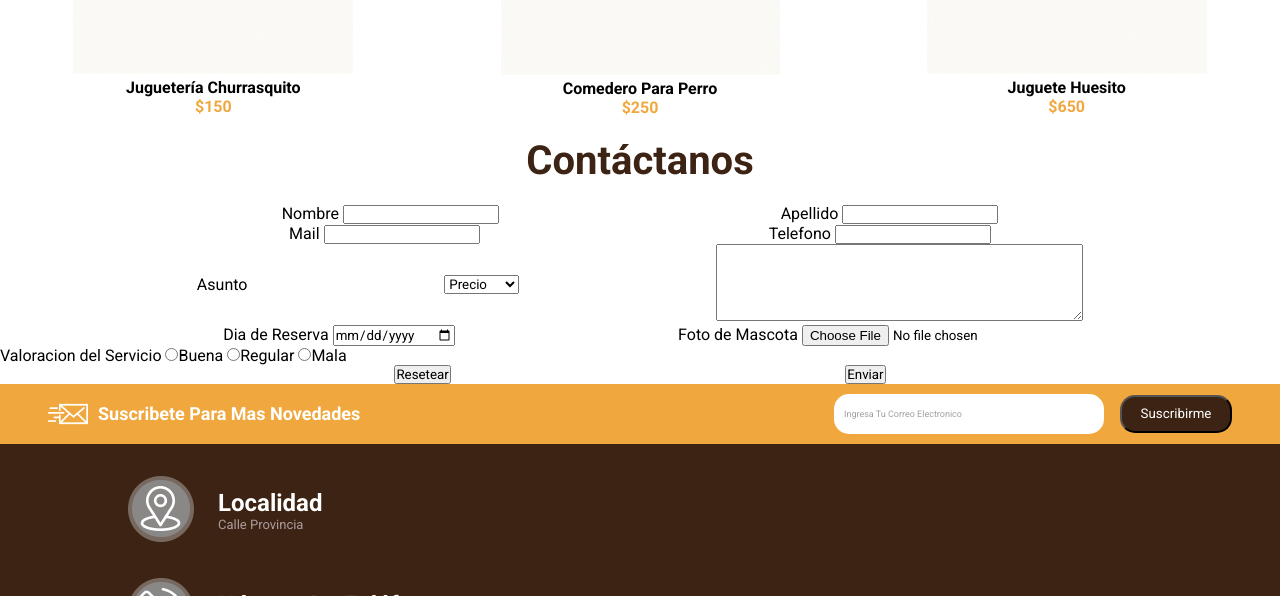
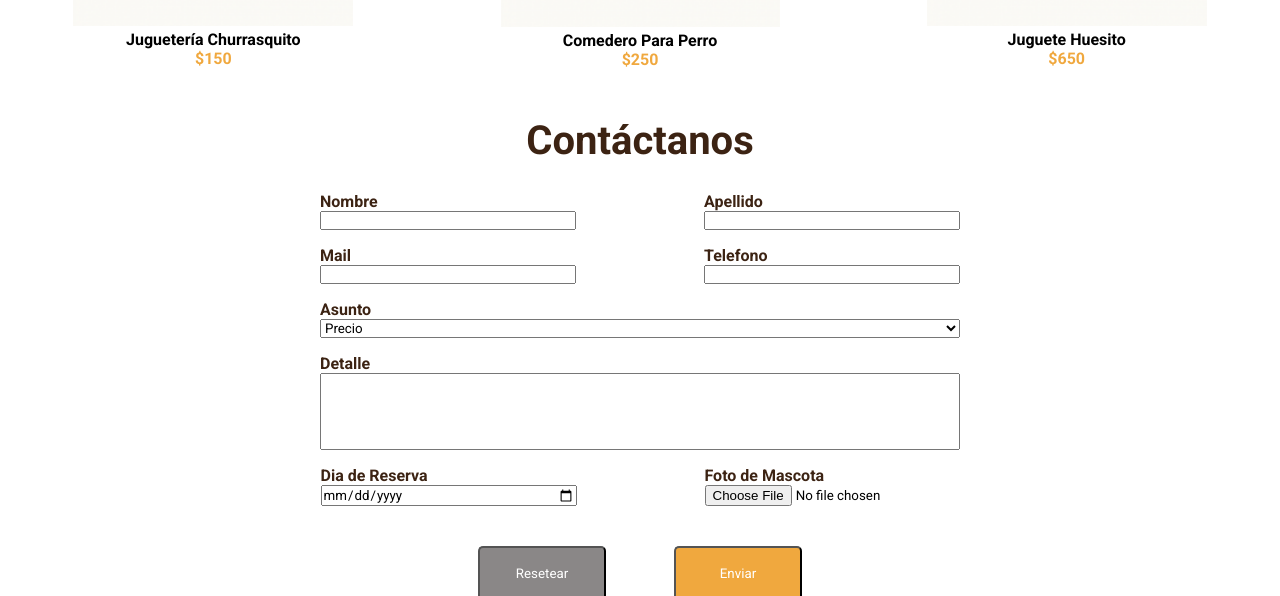
Before and after one commit to Oriana10/Frontend, a plain HTML site: page index.html in a window 1280 px wide. Shown: the part 1134-1730 px from the top of the page. Drawn offline with Linux system fonts and the light colour scheme.

Commit message:
Agrego estilo al formulario

```diff
--- a/css/stylesDesktop.css
+++ b/css/stylesDesktop.css
@@ -50,9 +50,13 @@ header nav {
     height: 60px;
     width: 100%;
     display: flex;
+    justify-content: space-between;
     align-items: center;
-    justify-content: space-between;
     box-shadow: 5px 10px 18px #888888;
+}
+
+header nav .logo, .enlaces {
+    margin: 2rem;
 }
 
 header nav .logo {
@@ -68,17 +72,22 @@ header nav .enlaces {
 
 header nav .enlaces .enlace {
     display: flex;
-    justify-content: space-evenly; /*NO ME TOMA EL SPACE BIEN*/
-    align-items: center;
+    margin: 0.5rem;
+}
+
+header nav .enlaces .enlace img {
+    height: 20px;
+    width: auto;
 }
 
 header nav .enlaces .enlace p {
     color: var();
     text-transform: capitalize;
+    margin: 0.2rem;
 }
 
 header nav .menu {
-    visibility: hidden;
+    display: none;
 }
 
 main .banner {
@@ -86,7 +95,6 @@ main .banner {
     justify-content: flex-end;
     align-items: center;
 }
-
 
 main .banner .imagenPrincipalMobile {
     display: none;
@@ -136,26 +144,23 @@ main .seccion-productos {
     flex-direction: column;
     align-items: center;
     text-transform: capitalize;
-    margin: 4rem;
+    margin: 3rem;
   }
 
 main .seccion-productos h1 {
     font-size: 3rem;
     font-weight: bold;
-    text-align: center;
-    margin: 2rem 0 1rem 0;
+    margin: 1rem 0 1rem 0;
   }
 
-  main .seccion-productos .texto {
+main .seccion-productos .texto {
     display: flex;
-    justify-content: space-between; /*NO ME TOMA EL SPACE BET*/
-    align-items: center;
-  }
+    justify-content: space-evenly; /*no toma space-evently ni ningun otro no se por que*/
+}
 
-  main .seccion-productos .texto p {
-    text-transform: capitalize;
+main .seccion-productos .texto p {
     color: var(--color-terciario);
-  }
+}
 
 main .productos {
     display: flex;
@@ -180,38 +185,6 @@ main .productos article p.titulo {
 
 main .productos article p.precio {
     color: #F0A83E;
-}
-
-
-
-
-
-
-
-
-
-
-
-
-
-
-
-
-
-
-/*
-main .seccion-contacto {
-    margin: 60px;
-    display: flex;
-    flex-direction: column;
-    align-items: center;
-}
-
-main .seccion-contacto h3 {
-    text-transform: capitalize;
-    margin: 20px;
-    font-size: 2.5rem;
-    color: var(--color-secundario);
 }
 
 main .seccion-contacto .inputs div {
@@ -256,11 +229,9 @@ main .seccion-contacto .botones-contenedor button.resetear {
 main .seccion-contacto .botones-contenedor button.enviar {
     background-color: #F0A83E;
 }
-*/
 
-
-main .formulario {
-    display: block;
+main .seccion-contacto {
+    margin: 3rem;
 }
 
 main .seccion-contacto h3 {
@@ -271,31 +242,63 @@ main .seccion-contacto h3 {
     text-align: center;
 }
 
-main .formulario .nombre-y-apellido, .mail-y-telefono, .asunto-y-detalle, .reserva-y-file, .botones {
+main form {
+    display: flex;
+    flex-direction: column;
+    justify-content: center;
+    align-items: center;
+}
+
+main form .sections-form {
     display: flex;
     justify-content: space-evenly;
     align-items: center;
 }
 
+main form .sections-form .contenedor-inputs {
+    display: flex;
+    flex-direction: column;
+    justify-content: center;
+    margin: 0.5rem 4rem;
+}
 
+main form .sections-form .contenedor-inputs label {
+    font-weight: bold;
+    color: var(--color-secundario);
+}
 
+main form .asunto-y-detalle {
+    display: flex;
+    flex-direction: column;
+}
 
+main form .contenedor-detalle textarea {
+    resize: none;
+}
 
+main form .contenedor-nombre, .contenedor-apellido, .contenedor-mail, .contenedor-telefono, .contenedor-reserva {
+    width: 20vw;
+}
 
+main form .contenedor-asunto, .contenedor-detalle {
+    width: 50vw;
+}
 
+main form .botones button {
+    color: var(--color-cuartenario);
+    border-radius: 5px;
+    width: 10vw;
+    height: 7vh;
+    margin: 2rem;
+}
 
+main form .botones .reset {
+    background-color: var(--color-terciario);
+}
 
-
-
-
-
-
-
-
-
-
-
-
+main form .botones .enviar {
+    background-color: var(--color-primario);
+}
 
 main .barra-inferior {
     background-color: #F0A83E;
--- a/css/stylesMobile.css
+++ b/css/stylesMobile.css
@@ -169,42 +169,42 @@
     text-transform: capitalize;
   }
 
-  main .seccion-contacto .inputs {
-   margin: 2rem;
-  }
+main form .contenedor-inputs {
+  display: flex;
+  flex-direction: column;
+  justify-content:center;
+  margin: 1rem;
+}
 
-  main .seccion-contacto .inputs div {
-    background-color: var(--color-secundario);
-    width: 35rem;
-    height: 4rem;
-    margin: 1rem;
-    border-radius: 1.5rem;
-    display: flex;
-    align-items: center;
-  }
+main form .contenedor-inputs label {
+  color: var(--color-secundario);
+  font-weight: bold;
+}
 
-  main .seccion-contacto .inputs div p {
-    color: var(--color-sexto);
-    text-transform: capitalize;
-    font-size: small;
-    margin-left: 2rem;
-  }
+main form .contenedor-detalle textarea {
+  resize: none;
+}
 
-  main .seccion-contacto .botones-contenedor button {
-    border: none;
-    border-radius: 2rem;
-    height: 8vh;
-    width: 30vw;
-    text-transform: capitalize;
-  }
+main form .botones {
+  display: flex;
+  justify-content: center;
+}
 
-  main .seccion-contacto .botones-contenedor .resetear {
-    background-color: var(--color-terciario);
-  }
+main form .botones button {
+  color: var(--color-cuartenario);
+  border-radius: 5px;
+  width: 15vw;
+  height: 7vh;
+  margin: 2rem;
+}
 
-  main .seccion-contacto .botones-contenedor .enviar {
-    background-color: var(--color-primario);
-  }
+main form .botones .reset {
+  background-color: var(--color-terciario);
+}
+
+main form .botones .enviar {
+  background-color: var(--color-primario);
+}
 
   main .barra-inferior {
     background-color: var(--color-primario);
--- a/index.html
+++ b/index.html
@@ -88,43 +88,32 @@
     <section class="seccion-contacto">
       <h3>contáctanos</h3>
 
-      <!--<div class="inputs">
-          <div>
-            <p>nombre y apellido</p>
-          </div>
-          <div>
-            <p>ingresa tu correo electronico</p>
-          </div>
-          <div>
-            <p>teléfono</p>
-          </div>
-        </div>-->
+      <form action="#" method="get">
 
-      <form class="formulario" action="#" method="get">
-
-        <div class="nombre-y-apellido">
-          <div class="contenedor nombre">
+        <section class="nombre-y-apellido sections-form">
+          <div class="contenedor-nombre contenedor-inputs">
             <label for="fnombre">Nombre</label>
             <input type="text" name="nombre" id="fnombre" required>
           </div>
-          <div class="contenedor apellido">
+          <div class="contenedor-apellido contenedor-inputs">
             <label for="fapellido">Apellido</label>
             <input type="text" name="apellido" id="fapellido" required>
           </div>
+        </section>
+
+        <section class="mail-y-telefono sections-form">
+          <div class="contenedor-mail contenedor-inputs">
+            <label for="fmail">Mail</label>
+            <input type="mail" name="mail" id="fmail">
           </div>
-
-        <div class="mail-y-telefono">
-          <div class="contenedor mail">
-            <label for="fmain">Mail</label>
-            <input type="main" name="mail" id="fmail">
-          </div>
-          <div class="contenedor telefono">
+          <div class="contenedor-telefono contenedor-inputs">
             <label for="ftelefono">Telefono</label>
             <input type="tel" name="telefono" id="ftelefono">
           </div>
-        </div>
+        </section>
 
-        <div class="asunto-y-detalle">
+        <section class="asunto-y-detalle sections-form">
+          <div class="contenedor-asunto contenedor-inputs">
             <label for="fasunto">Asunto</label>
             <select name="asunto" id="fasunto" required>
               <option value="Precio">Precio</option>
@@ -132,35 +121,28 @@
               <option value="Atencion">Atencion</option>
               <option value="Otro">Otro</option>
             </select>
-          <div class="contenedor detalle">
-            <label for="fdetalle"></label>
+          </div>
+          <div class="contenedor-detalle contenedor-inputs">
+            <label for="fdetalle">Detalle</label>
             <textarea name="detalle-consulta" cols="50" rows="5" is=fdetalle" required></textarea>
           </div>
-        </div>
+        </section>
 
-        <div class="reserva-y-file">
-          <div class="contenedor reserva">
+        <section class="reserva-y-file sections-form">
+          <div class=" contenedor-reserva contenedor-inputs">
             <label for="freserva">Dia de Reserva</label>
             <input type="date" name="reserva" id="freserva" min="2022-04-01">
           </div>
-          <div class="contenedor file">
+          <div class="contenedor-archivo contenedor-inputs">
             <label for="ffoto-mascota">Foto de Mascota</label>
             <input type="file" name="foto-mascota" id="ffoto-mascota" accept=".jpg .png .pdf" mukltiple>
           </div>
-        </div>
-        <!--multiple para mas de un file-->
+        </section>
 
-        <div class="contenedor valoracion">
-          <label for="fvaloracion">Valoracion del Servicio</label>
-          <input type="radio" name="valoracion" id="fvaloracion" value="Buena">Buena
-          <input type="radio" name="valoracion" id="fvaloracion" value="Regular">Regular
-          <input type="radio" name="valoracion" id="fvaloracion" value="Mala">Mala
-        </div>
-
-        <div class="botones">
-          <button type="reset">Resetear</button>
-          <button type="submit">Enviar</button>
-        </div>
+          <section class="botones">
+            <button class="reset" type="reset">Resetear</button>
+            <button class="enviar" type="submit">Enviar</button>
+          </section>
 
       </form>
 
@@ -227,134 +209,3 @@
 </body>
 
 </html>
-
-<!--
-  <body>
-    <header>
-      <div class="barra-superior">
-        <p>Grandes ofertas en comederos</p>
-        <section>
-          <p>Español</p>
-          <p>ARG$</p>
-        </section>
-      </div>
-
-      <nav>
-        <img class="logo" src="img/Logo.png" alt="logo" />
-        <section>
-          <img src="img/header/pawprint-chico 1.png" alt="huellita de perro" />
-          <p>categorias</p>
-          <img src="img/header/pawprint-chico 1.png" alt="huellita de perro" />
-          <p>pets</p>
-          <img src="img/header/pawprint-chico 1.png" alt="huellita de perro" />
-          <p>nosotros</p>
-          <img src="img/header/pawprint-chico 1.png" alt="huellita de perro" />
-          <p>contactanos</p>
-        </section>
-      </nav>
-    </header>
-
-    <main>
-      <section class="banner">
-        <img
-          src="img/main/bowl-and-pet-daities-on-green-background 1.png"
-          alt="plato comida de perros"
-        />
-        <div>
-          <p class="titulo">¡es un places tenerte aquí!</p>
-          <p class="subtitulo">¡comederos en descuento!</p>
-          <button>comederos</button>
-        </div>
-      </section>
-
-      <section class="seccion-productos">
-        <img src="img/main/pawprint 1.png" alt="" />
-        <h1>productos destacados</h1>
-        <p>comederos - accesorios - comida</p>
-      </section>
-
-      <section class="productos">
-        <article class="churrasquito">
-          <img src="img/main/cards/Churrasquito.png" alt="churrasquito" />
-          <p class="titulo">juguetería churrasquito</p>
-          <p class="precio">$150</p>
-        </article>
-
-        <article class="comedero">
-          <img src="img/main/cards/Comedero.png" alt="comedero" />
-          <p class="titulo">comedero para perro</p>
-          <p class="precio">$250</p>
-        </article>
-
-        <article class="huesito">
-          <img src="img/main/cards/Huesito.png" alt="huesito" />
-          <p class="titulo">juguete huesito</p>
-          <p class="precio">$650</p>
-        </article>
-      </section>
-
-      <section class="seccion-contacto">
-        <h3>contáctanos</h3>
-
-        <div class="inputs">
-          <div>
-            <p>nombre y apellido</p>
-          </div>
-          <div>
-            <p>ingresa tu correo electronico</p>
-          </div>
-          <div>
-            <p>teléfono</p>
-          </div>
-        </div>
-
-        <div class="botones-contenedor">
-          <button class="resetear">resetear</button>
-          <button class="enviar">enviar</button>
-        </div>
-      </section>
-
-      <section class="barra-inferior">
-        <div class="publicidad-subscripcion">
-          <img src="img/main/enviar-correo 1.png" alt="imagen correo" />
-          <p>suscribete para mas novedades</p>
-        </div>
-        <div class="subscripcion">
-          <div>
-            <p>ingresa tu correo electronico</p>
-          </div>
-          <button>suscribirme</button>
-        </div>
-      </section>
-    </main>
-
-    <footer>
-      <section>
-        <div>
-          <img src="img/footer/Icono-ubicacion.png" alt="icono ubicacion" />
-          <p>calle provincia</p>
-        </div>
-
-        <div>
-          <img src="img/footer/Icono-telefono.png" alt="icono telefono" />
-          <p>numero de telefono</p>
-        </div>
-
-        <div>
-          <img src="img/footer/Icono-mail.png" alt="icono telefono" />
-          <p>direccion de correo</p>
-        </div>
-      </section>
-
-      <div class="logo">
-        <img src="img/Logo.png" alt="logo" />
-      </div>
-    </footer>
-
-    <section>
-      <div class="barra-inferior">
-        <p>todos los derechos reservados</p>
-      </div>
-    </section>
-  </body>
--->
```
Lines whose indentation alone changed are shown as unchanged.
